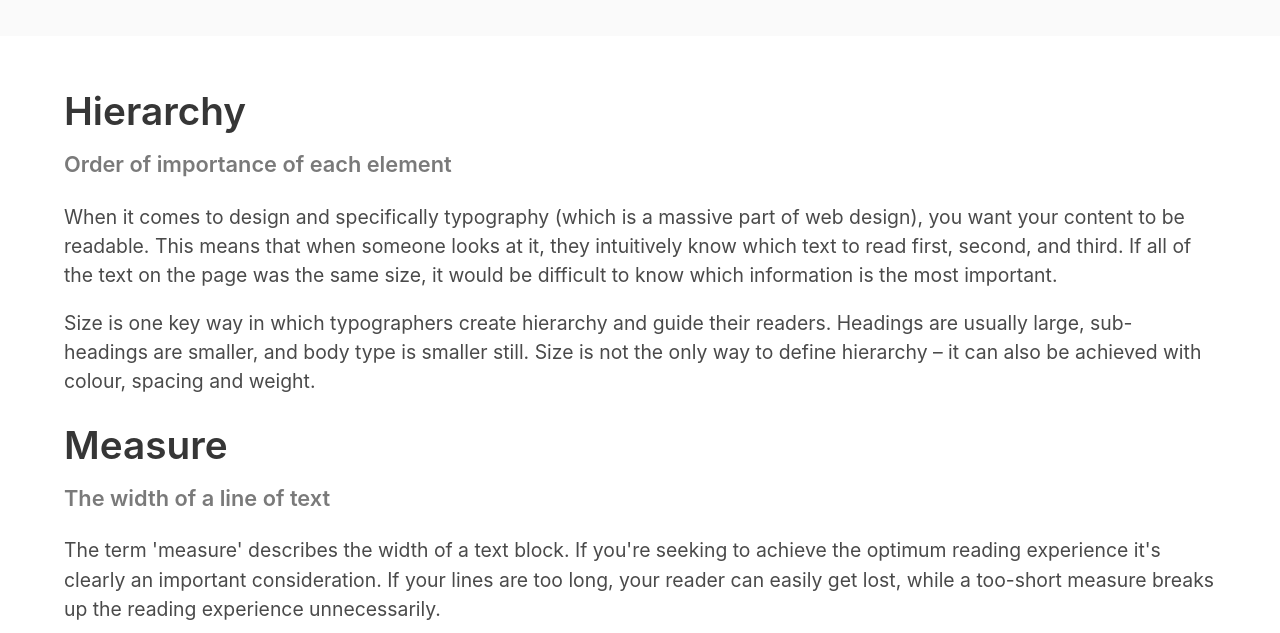
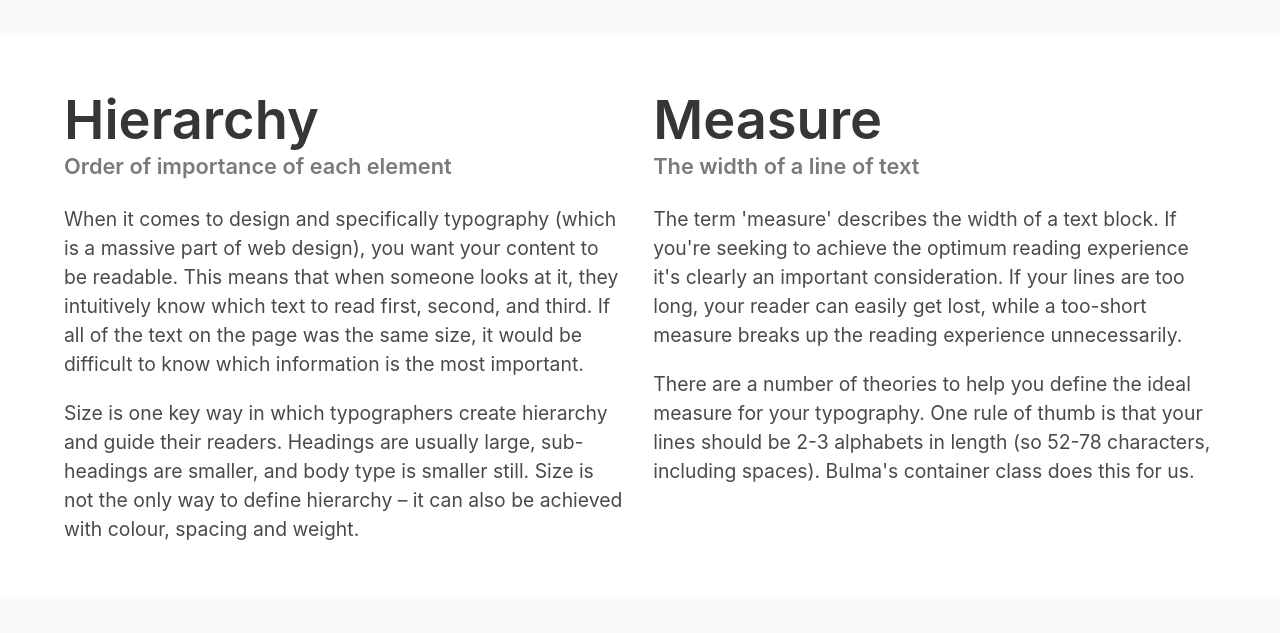
Before and after one commit to jdmar3-comp426/a02-frachen, a website: page index.html in a window 1280 px wide. Shown: the part 2940-3573 px from the top of the page. Drawn offline with nearby package versions, Linux system fonts and the light colour scheme; a web font is replaced by a local one.

Commit message:
so close

```diff
--- a/index.html
+++ b/index.html
@@ -117,10 +117,10 @@
 </section>
 <section class="section has-background-white">
     <div class="container">
-        <div class="columns">
-            <div class="content">
+        <div class="content">
+            <div class="columns">
                 <div class="column">
-                    <h1 class="">Hierarchy</h1>
+                    <h1 class="title">Hierarchy</h1>
                     <h5 class="subtitle has-text-grey">Order of importance of each element</h5>
                     <p>
 		    	When it comes to design and specifically typography (which is a massive part of web design), you want your content to be readable.
@@ -134,7 +134,7 @@
 		    </p>
                 </div>
                 <div class="column">
-                    <h1 class="">Measure</h1>
+                    <h1 class="title">Measure</h1>
                     <h5 class="subtitle has-text-grey">The width of a line of text</h5>
                     <p>
 		    	The term 'measure' describes the width of a text block.
```
